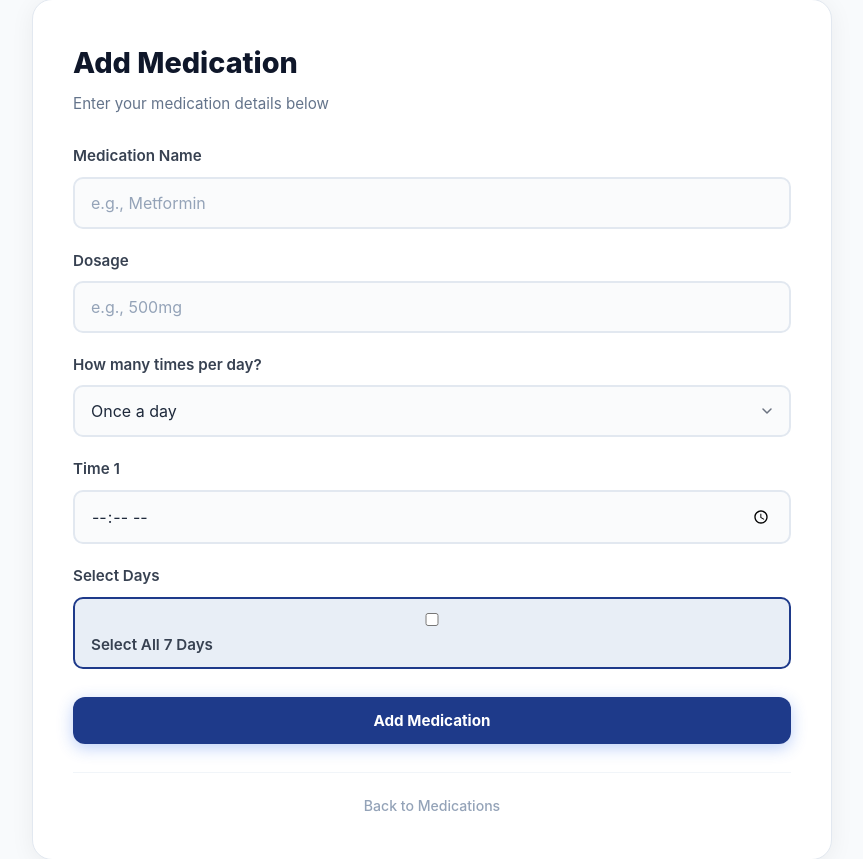
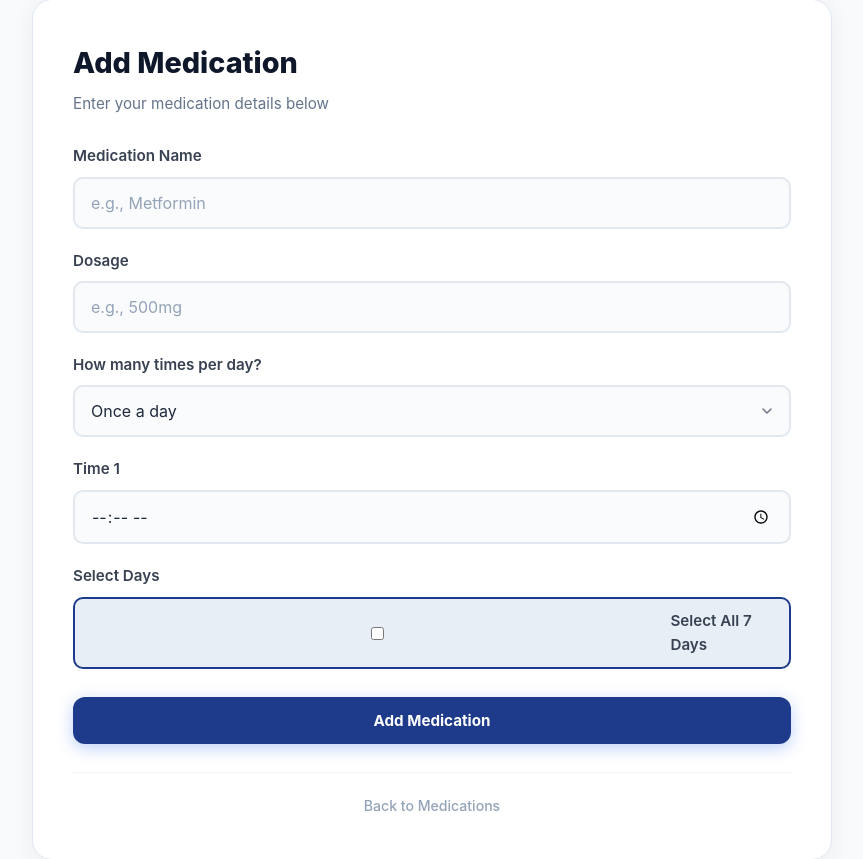
Before and after one commit to Samin5186/clinic-management, a Django app: template templates/medications/medication_add.html in a window 1280 px wide. Shown: the part 41-900 px from the top of the page, without its empty margins (208-1071 px from the left). Run offline with Django 4.2, Linux system fonts and the light colour scheme; the template is opened without the code that fills it, so the values that code supplies are empty.

Commit message:
Center 'Select All 7 Days' checkbox in medication add form

```diff
--- a/templates/medications/medication_add.html
+++ b/templates/medications/medication_add.html
@@ -45,7 +45,7 @@
 
         <div class="form-group">
             <label>Select Days</label>
-            <label class="day-checkbox select-all-row">
+            <label class="day-checkbox select-all-row" style="display:flex; justify-content:center; width:100%;">
                 <input type="checkbox" id="select-all-days" onchange="toggleAllDays(this)">
                 <span>Select All 7 Days</span>
             </label>
```
